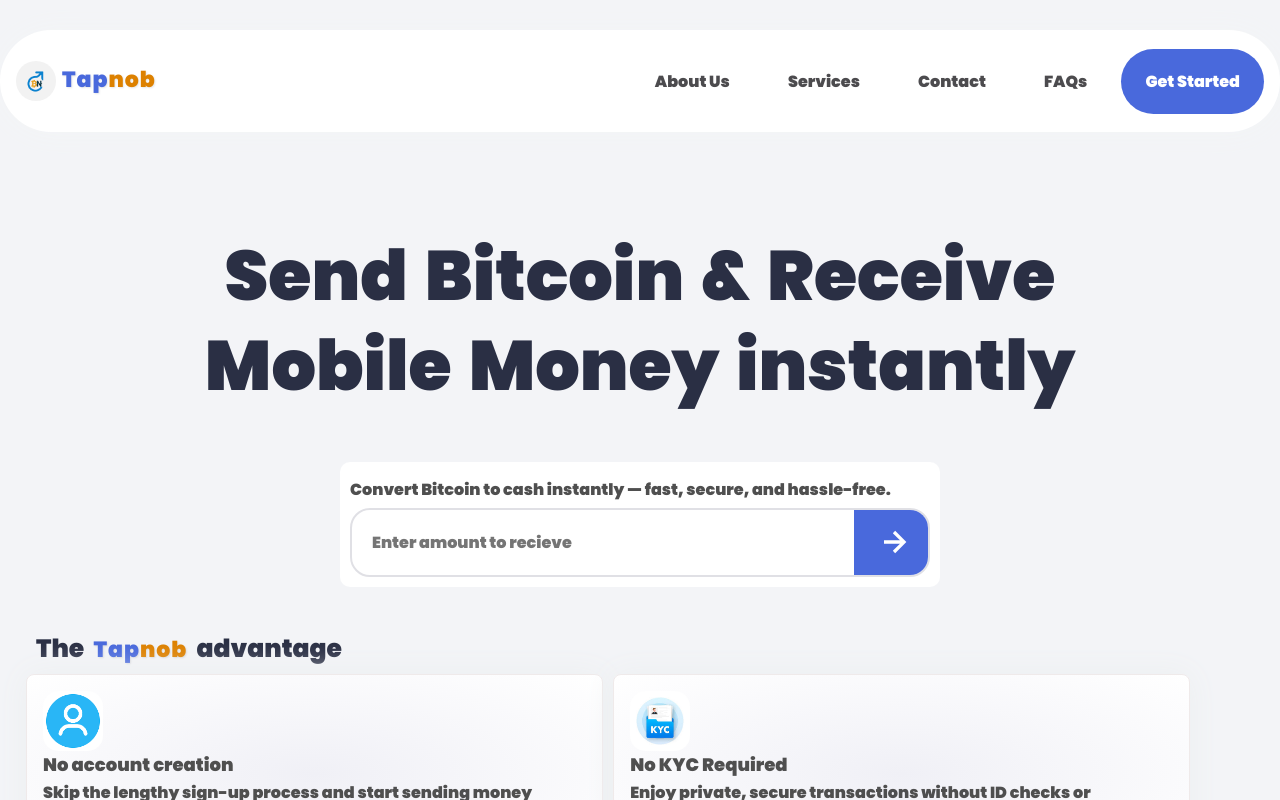
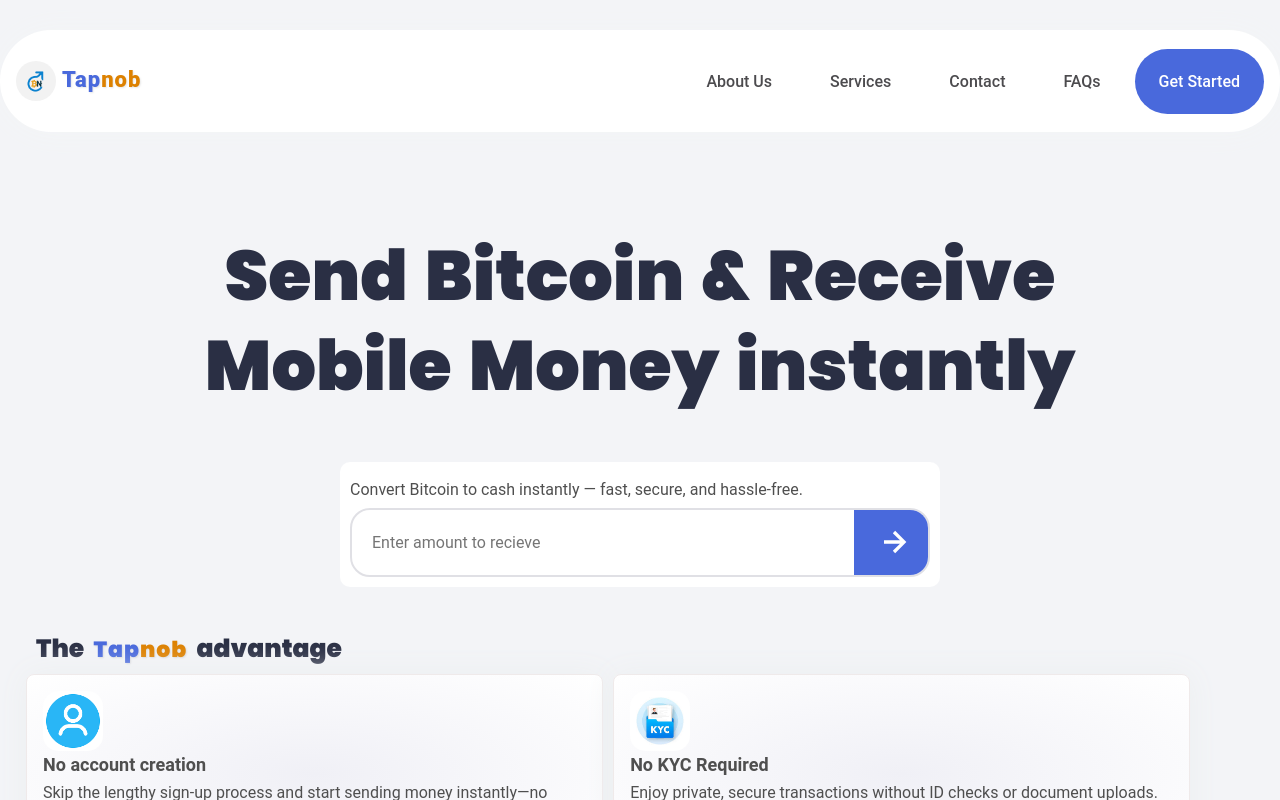
Before and after one commit to Reala-Innovation/tabnob-client, a React (Vite) app: page / in a window 1280 px wide. Shown: the top 800 px of the page. Built offline with nearby package versions, Linux system fonts and the light colour scheme.

Commit message:
remove all text boldness ok

```diff
--- a/src/index.css
+++ b/src/index.css
@@ -1,5 +1,5 @@
 body {
-    font-family:'Poppins',Roboto, Helvetica, Arial, sans-serif;
+    font-family:Roboto, Helvetica, Arial, sans-serif;
     background: rgb(243, 244, 247);
   }
 
@@ -24,11 +24,17 @@ body {
   color:var(--textDarkColor);
   line-height: 60px;
   word-spacing: 5px;
-  font-size: 25px;
+  font-size: 20px;
   font-family: "Poppins",system-ui, -apple-system, BlinkMacSystemFont, 'Segoe UI', Roboto, Oxygen, Ubuntu, Cantarell, 'Open Sans', 'Helvetica Neue', sans-serif;
 }
 
 @media (min-width:900px) {
+.headingFont-h3{
+  font-family: "Poppins",system-ui, -apple-system, BlinkMacSystemFont, 'Segoe UI', Roboto, Oxygen, Ubuntu, Cantarell, 'Open Sans', 'Helvetica Neue', sans-serif;
+  font-size: 25px;
+
+}
+
 .headingFont{
 font-size: 70px !important;
 max-width: 1020px;
```
